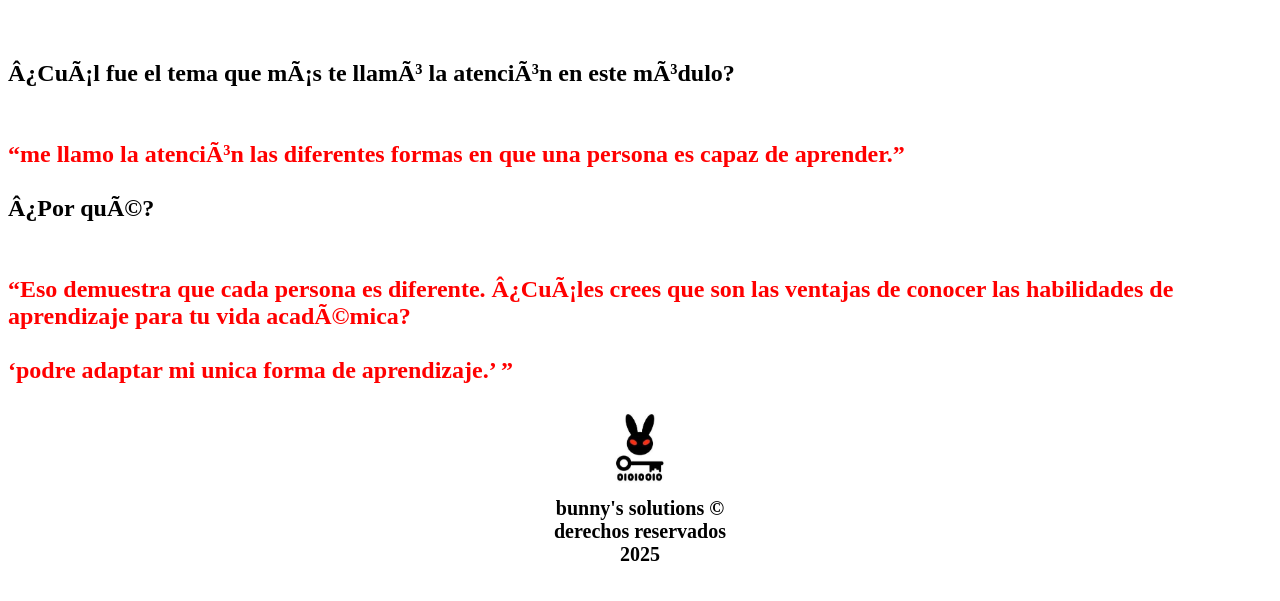
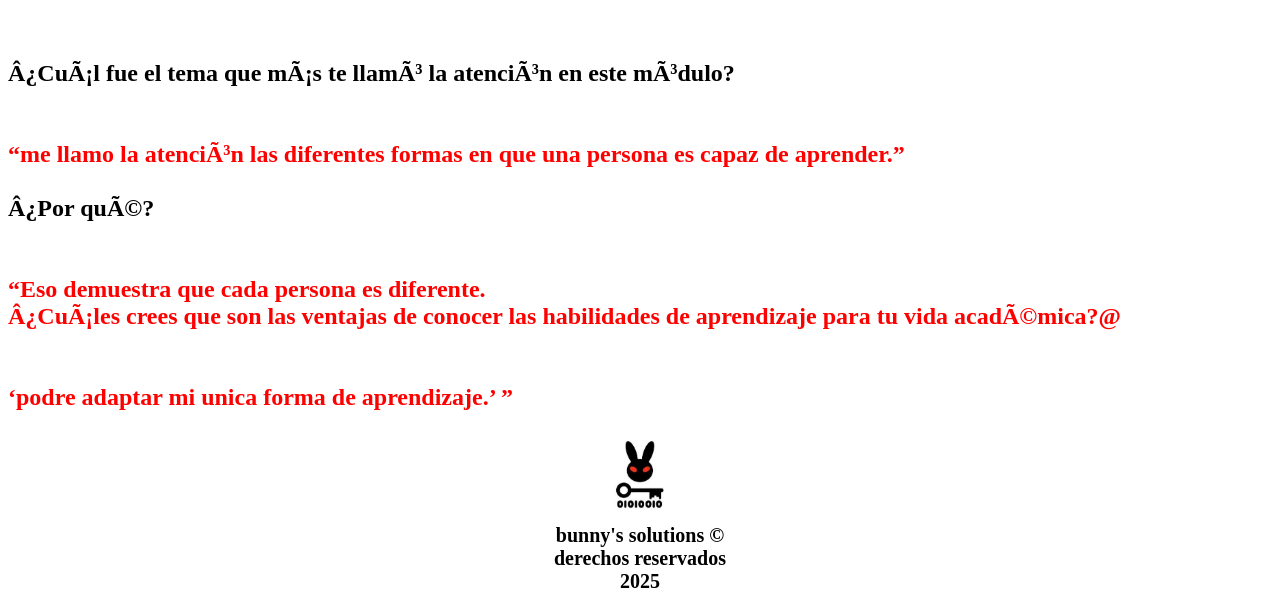
Before and after one commit to MarioFaJu/MarioFaJu.github.io, a plain HTML site: page index.html in a window 1280 px wide. Shown: the part 1475-2076 px from the top of the page. Before the commit the page ends 2049 px from the top, so only its background shows below. Drawn offline with Linux system fonts and the light colour scheme.

Commit message:
Update index.html

```diff
--- a/index.html
+++ b/index.html
@@ -43,7 +43,7 @@
     <h2>
       <div><b>¿Cuál fue el tema que más te llamó la atención en este módulo?</b> </div> <br><br>
         <q>me llamo la atención las diferentes formas en que una persona es capaz de aprender.</q><br><br><b><div>¿Por qué?</div> </b> <br><br><q>Eso demuestra que cada persona es diferente.
-<b>¿Cuáles crees que son las ventajas de conocer las habilidades de aprendizaje para tu vida académica?</b> <br><br><q>podre adaptar mi unica forma de aprendizaje.</q>
+<b><div>¿Cuáles crees que son las ventajas de conocer las habilidades de aprendizaje para tu vida académica?@</div></b> <br><br><q>podre adaptar mi unica forma de aprendizaje.</q>
     </h2>
        </section>
     </article>
```
